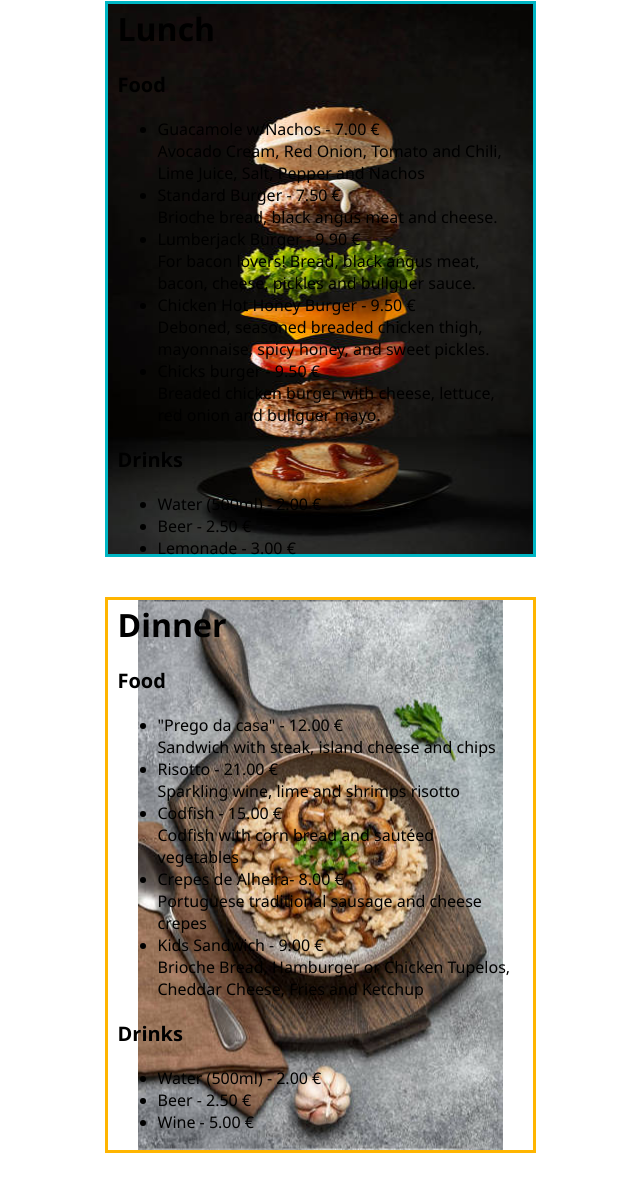
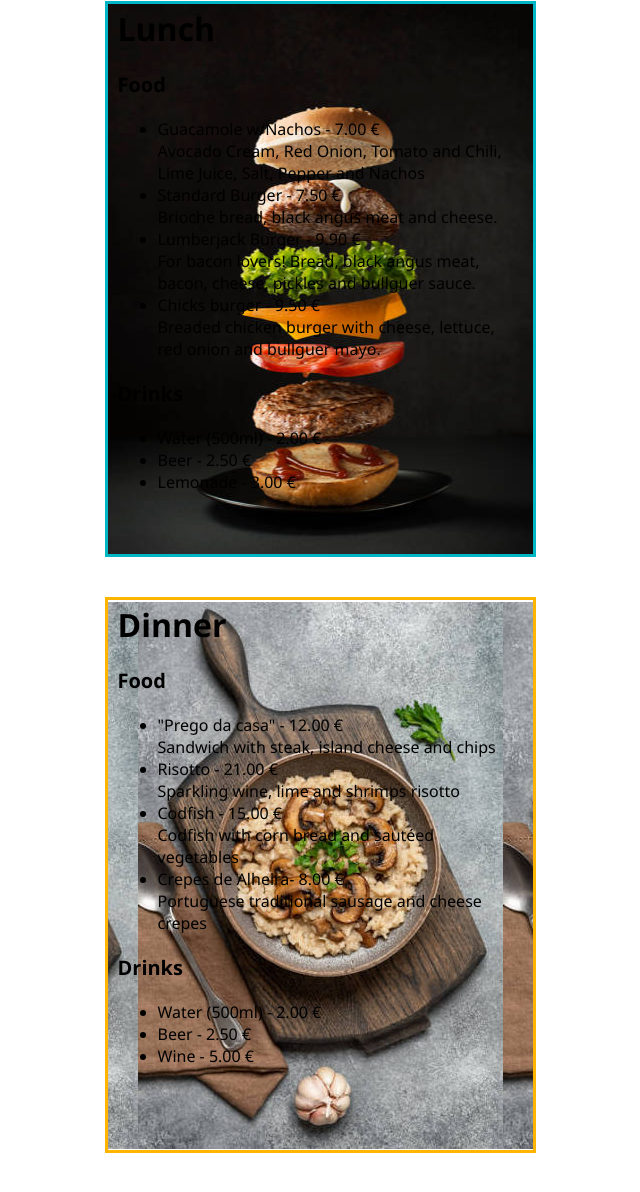
Before and after one commit to SFPS77/Restaurant-Menu-Assignment, a plain HTML site: page index.html in a window 1280 px wide. Shown: the part 1106-2298 px from the top of the page, without its empty margins (320-960 px from the left). Drawn offline with Linux system fonts and the light colour scheme.

Commit message:
Update index.html

```diff
--- a/index.html
+++ b/index.html
@@ -2,7 +2,7 @@
 <html lang="en" style="font-family: Aptos, Segoe UI, Arial, sans-serif;">
   <img src="LogoImage.png" style="margin:auto">
 <p style="text-align:center; font-size:60px;">The Hungry Filipe</p>
-  <div style="width:400px; height:550px; background-image: url('BreakfastImage.jpeg'); background-attachment: scroll; background-repeat:repeat-y; background-position:center;  margin:auto; padding-left:10px; padding-right:15px; border-style:solid; border-color:#B72598; margin-bottom: 40px;">
+  <div style="width:400px; height:550px; background-image: url('BreakfastImage.jpeg'); background-attachment: scroll; background-repeat:repeat-x; background-position:center;  margin:auto; padding-left:10px; padding-right:15px; border-style:solid; border-color:#B72598; margin-bottom: 40px;">
     <h1 style="margin-top:3px;">Breakfast</h1>
     <p style="font-size:20px;font-weight:bold;">Food</p>
     <ul>
@@ -16,8 +16,6 @@
         2 Fried Eggs, Avocado Cream, Toasted Brioche with Butter, and Crispy Bacon</li>
       <li>Nutella Pancake - 8.00 € <br/>
         Pancake, Nutella, Strawberries and Banana</li>
-      <li>Peanut Butter Pancake - 8.00 € <br/>
-        Pancake, Peanut Butter, Banana and Salted Caramel</li>
     </ul>
     <p style="font-size:20px;font-weight:bold;">Drinks</p>
     <ul>
@@ -26,7 +24,7 @@
       <li> Milk - 1.50 €</li>
     </ul>
   </div>
-  <div style="width:400px; height:550px;background-image: url('LunchImage.jpg'); background-attachment: scroll; background-repeat:repeat-y; background-position:center; margin:auto; padding-left:10px; padding-right:15px; border-style:solid; border-color:#00B6C4; margin-bottom: 40px;">
+  <div style="width:400px; height:550px;background-image: url('LunchImage.jpg'); background-attachment: scroll; background-repeat:repeat-x; background-position:center; margin:auto; padding-left:10px; padding-right:15px; border-style:solid; border-color:#00B6C4; margin-bottom: 40px;">
     <h1 style="margin-top:3px;">Lunch</h1>
 <p style="font-size:20px;font-weight:bold;">Food</p>
     <ul>
@@ -41,10 +39,6 @@
         Lumberjack Burger - 9.90 € <br/>
         For bacon lovers! Bread, black angus meat, bacon, cheese, pickles and bullguer sauce.
       </li>
-      <li>
-        Chicken Hot Honey Burger - 9.50 € <br/>
-        Deboned, seasoned breaded chicken thigh, mayonnaise, spicy honey, and sweet pickles.
-      </li>
       <li>Chicks burger - 9.50 € <br/>
         Breaded chicken burger with cheese, lettuce, red onion and bullguer mayo.
       </li>
@@ -56,7 +50,7 @@
       <li>Lemonade - 3.00 €</li>
     </ul>
   </div>
-  <div style="width:400px; height:550px; background-image: url('DinnerImage.jpeg'); background-attachment: scroll; background-repeat:repeat-y; background-position:center; margin:auto; padding-left:10px; padding-right:15px; border-style:solid; border-color:#FFB500; margin-bottom: 40px;">
+  <div style="width:400px; height:550px; background-image: url('DinnerImage.jpeg'); background-attachment: scroll; background-repeat:repeat-x; background-position:center; margin:auto; padding-left:10px; padding-right:15px; border-style:solid; border-color:#FFB500; margin-bottom: 40px;">
     <h1 style="margin-top:3px;">Dinner</h1>
 <p style="font-size:20px;font-weight:bold;">Food</p>
     <ul>
@@ -75,9 +69,6 @@
         Crepes de Alheira- 8.00 € <br/>
         Portuguese traditional sausage and cheese crepes
       </li>
-      <li>Kids Sandwich - 9.00 € <br/>
-        Brioche Bread, Hamburger or Chicken Tupelos, Cheddar Cheese, Fries and Ketchup
-      </li>
     </ul>
     <p style="font-size:20px;font-weight:bold;">Drinks</p>
     <ul>
```
